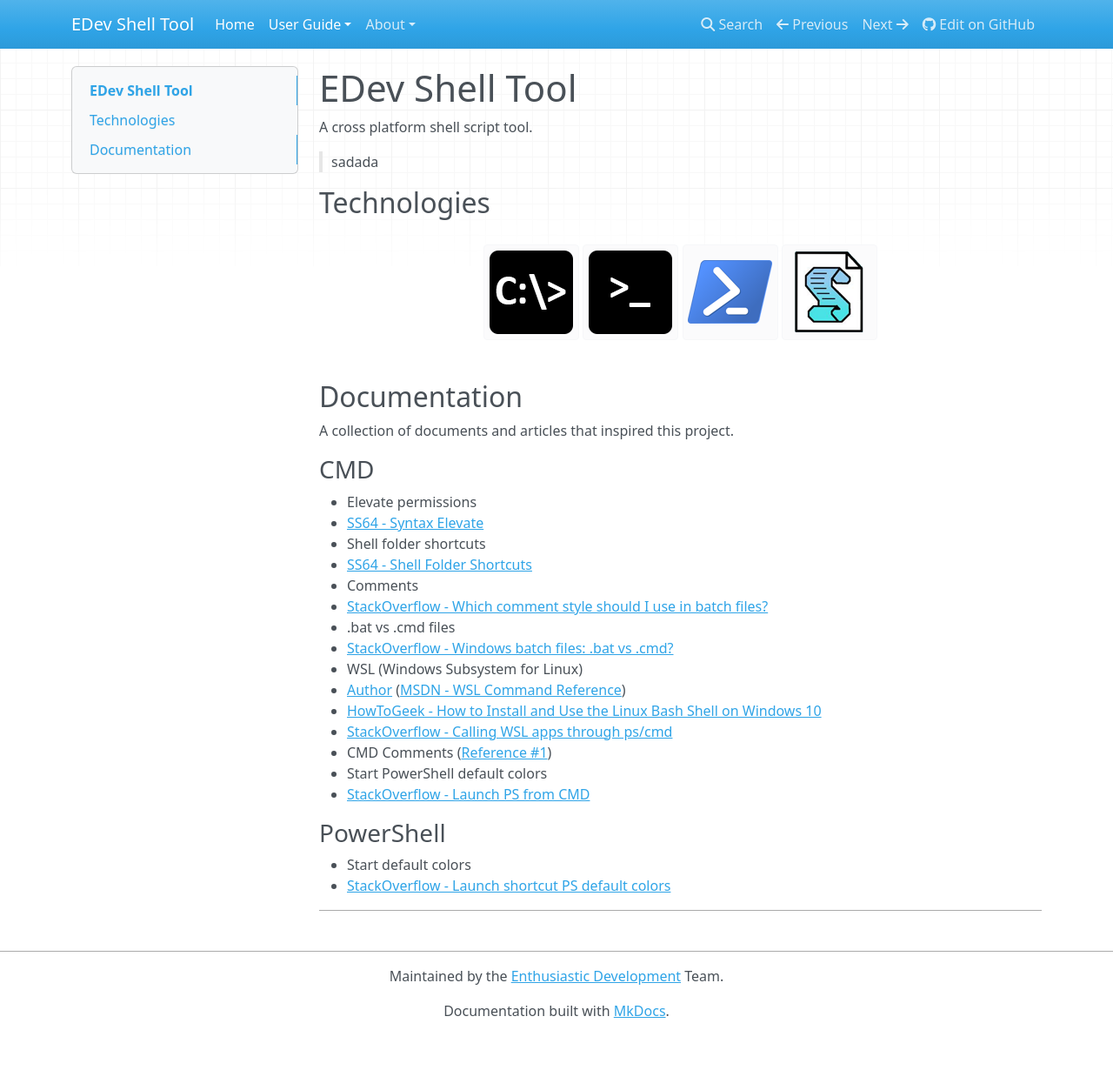
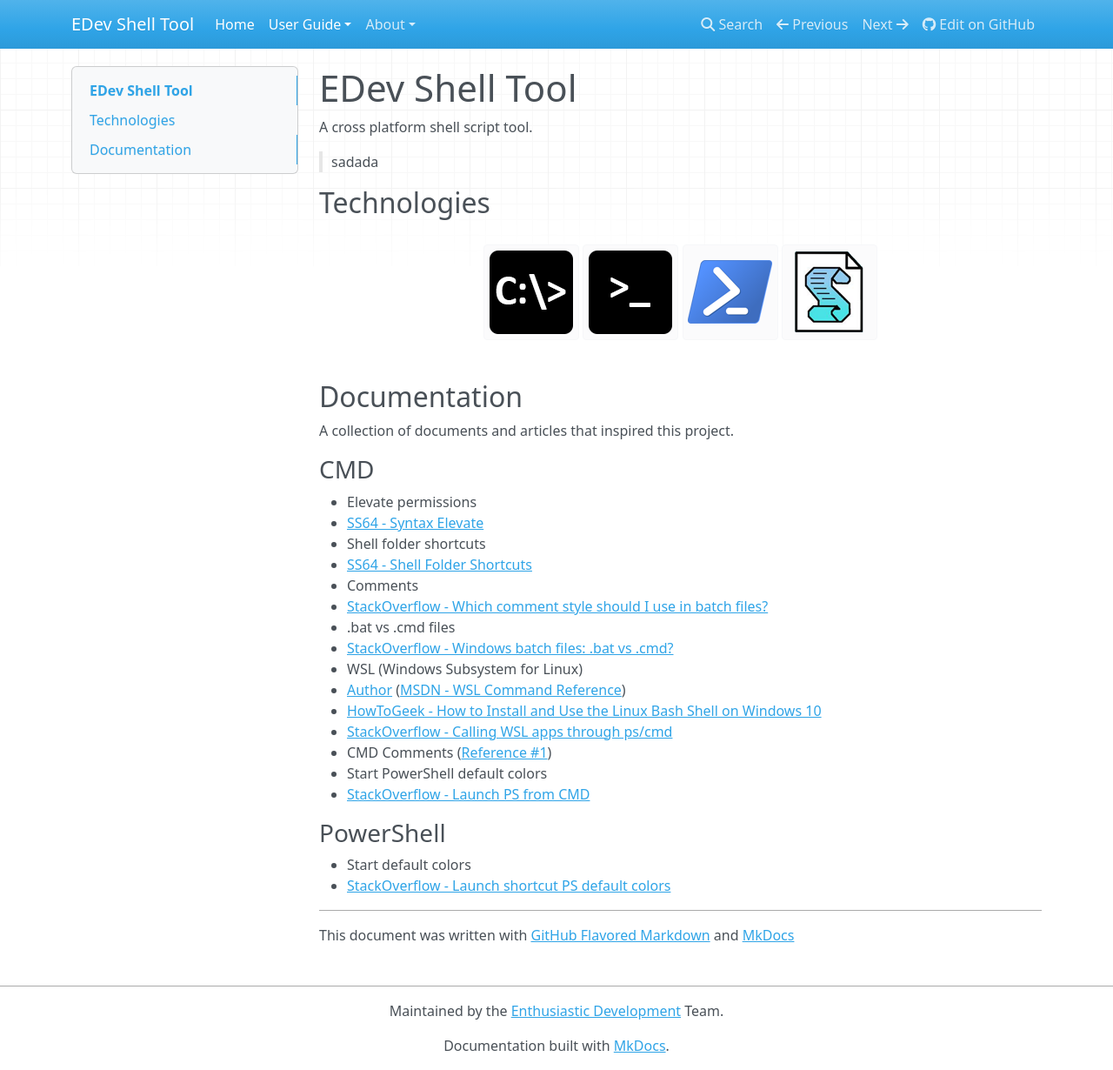
Before and after one commit to gitter-badger/edevshelltool, an MkDocs documentation site: the page built from docs/index.md, in a window 1280 px wide and 1230 px high. Shown: the whole window at 87% size. Built offline with MkDocs 1.6.1, drawn with Linux system fonts in a browser that asks for light colours; nearby versions of some CDN libraries; old or Windows-style settings are respelled for this version of MkDocs.

Commit message:
doc changes

```diff
--- a/docs/index.md
+++ b/docs/index.md
@@ -40,5 +40,9 @@
 * Start default colors
   * [StackOverflow - Launch shortcut PS default colors](http://stackoverflow.com/questions/13690223/how-can-i-launch-powershell-exe-with-the-default-colours-from-the-powershell-s)
 
+***
 
-***
+This document was written with [GitHub Flavored Markdown][1] and [MkDocs][2]
+
+[1]: https://guides.github.com/features/mastering-markdown/
+[2]: http://www.mkdocs.org/
```
